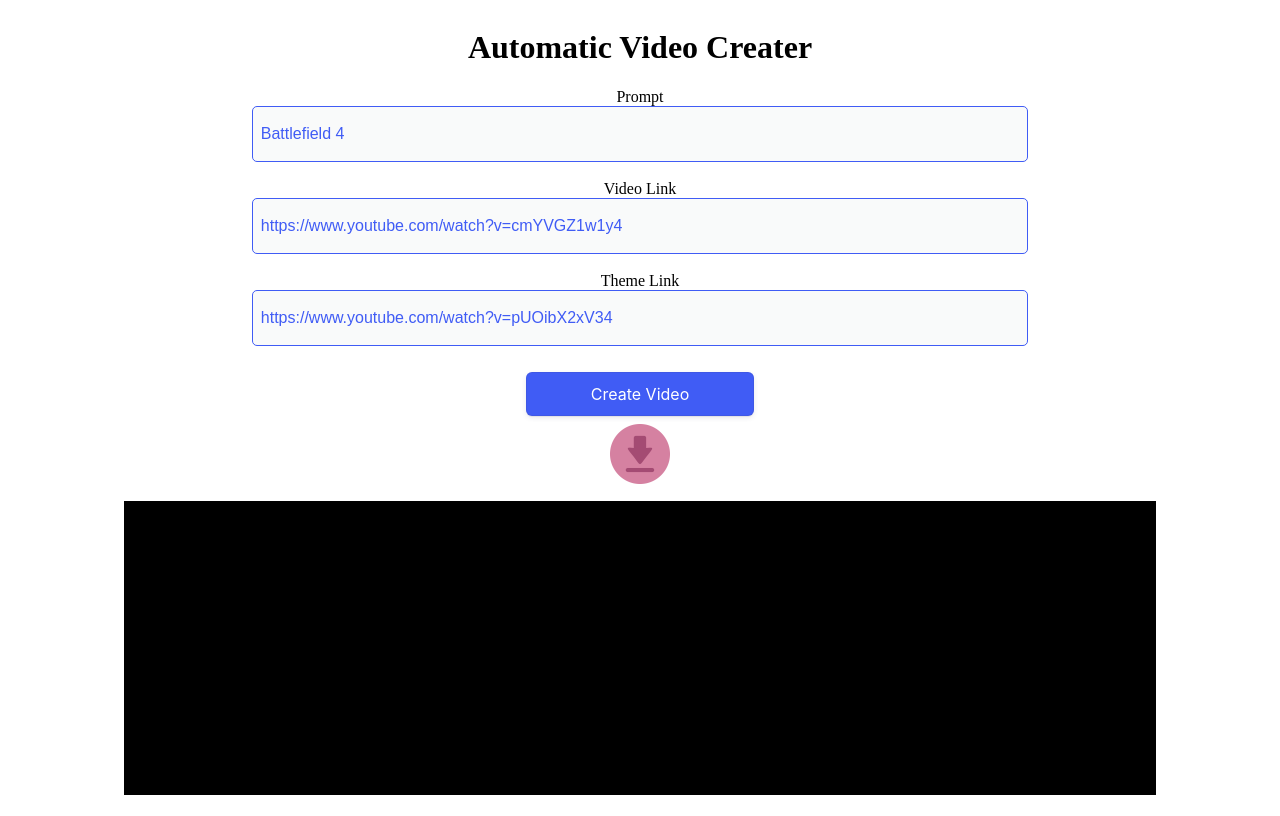
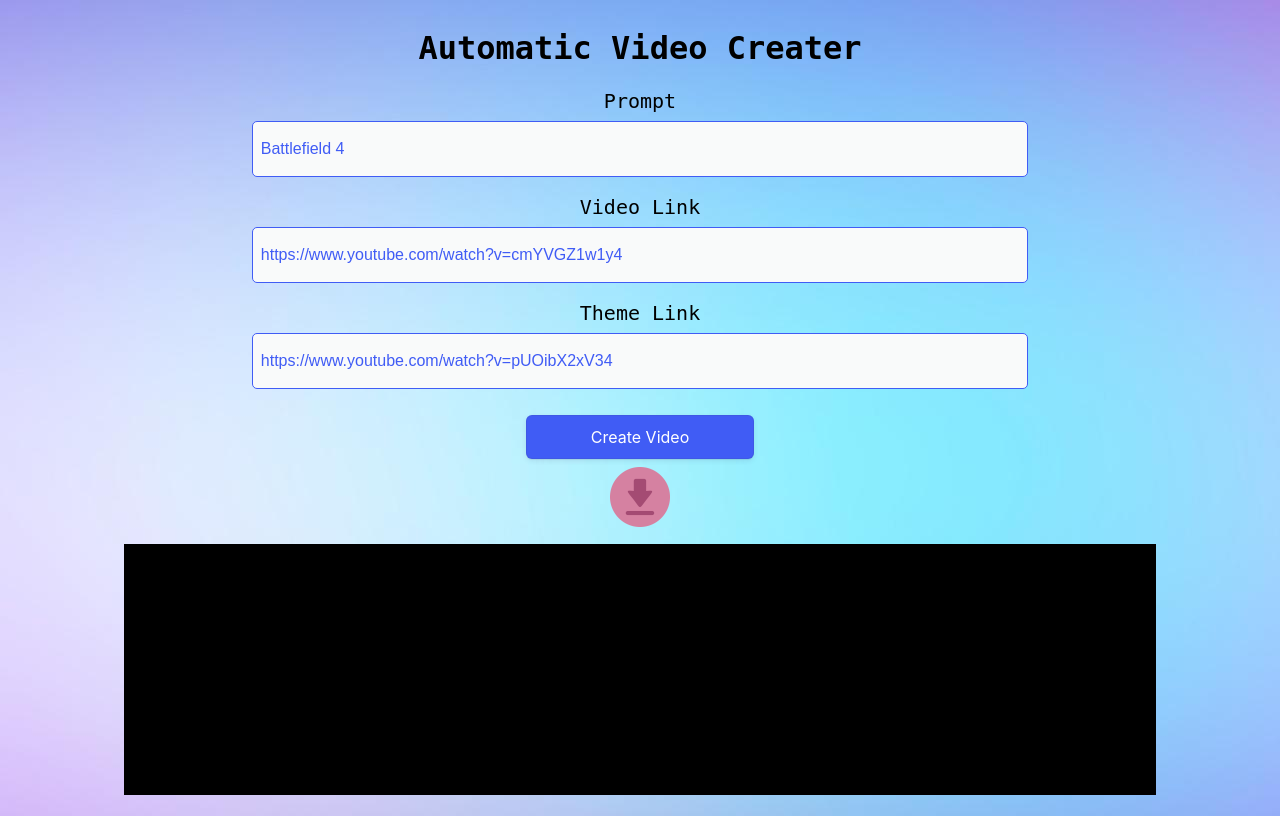
Before and after one commit to Captain-Samy/automatic-video-creator, a Flask app: page / in a window 1280 px wide. Run offline with Flask 2, Linux system fonts and the light colour scheme.

Commit message:
css hurensohn

```diff
--- a/templates/index.html
+++ b/templates/index.html
@@ -3,6 +3,11 @@
 <head>
     <title>Video Creator</title>
     <style>
+        .headline{
+            font-family:monospace;
+            font-style: normal;
+            font-size: 4vh;
+        }
         body{
         display: flex;
         flex-direction: column;
@@ -10,6 +15,7 @@
         align-items: center;
         height: 100vh;
         border: 5px;
+        background-image: url("static/backgroundImage.jpg");
 
         }
         #inputs{
@@ -85,11 +91,17 @@
         .button-9:focus {
             box-shadow: rgba(50, 50, 93, .1) 0 0 0 1px inset, rgba(50, 50, 93, .2) 0 6px 15px 0, rgba(0, 0, 0, .1) 0 2px 2px 0, rgba(50, 151, 211, .3) 0 0 0 4px;
             }
+        label{
+            font-family:monospace;
+            font-style: normal;
+            font-size: 2.5vh;
+            margin-bottom: 1vh;
+        }
 </style>
     </style>
 </head>
 <body>
-    <h1>Automatic Video Creater</h1>
+    <h1 class="headline">Automatic Video Creater</h1>
     <div id="inputs">
         <label for="topic">Prompt</label>
         <input type="text" name="topic" id="topic" value="Battlefield 4"><br>
```
Also changed, not shown: static/backgroundImage.jpg (added).
